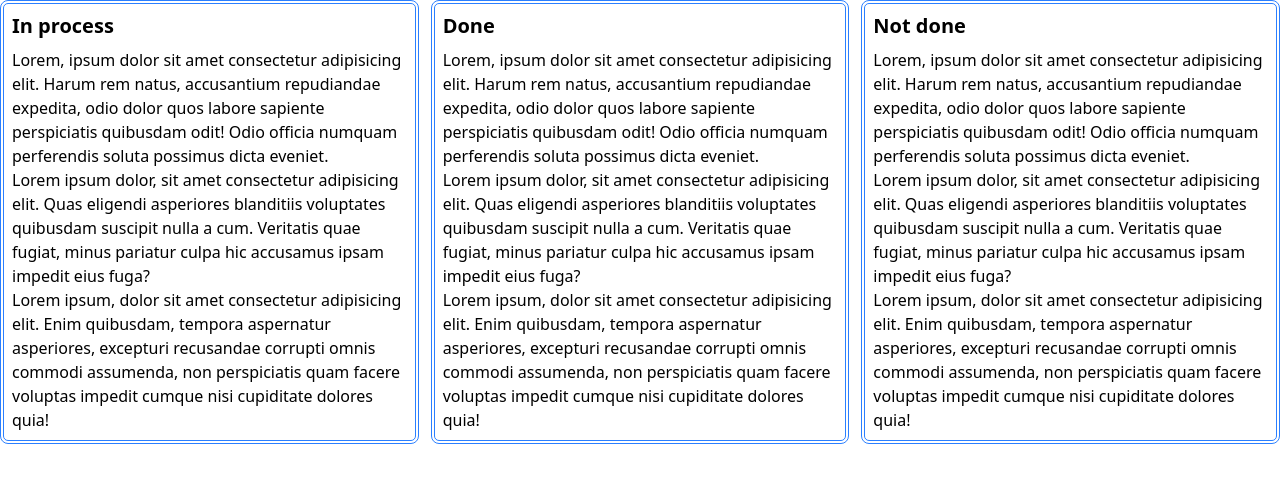
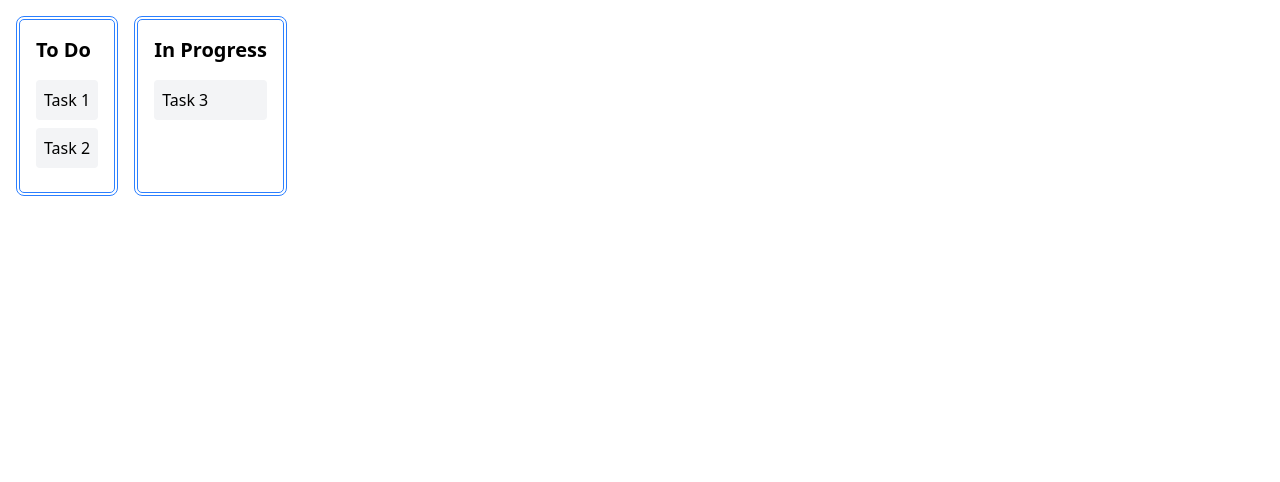
Before and after one commit to Glebonchik/Tasks-Manager, a React (Vite) app: page / in a window 1280 px wide. Shown: the top 482 px of the page. Built offline with nearby package versions, Linux system fonts and the light colour scheme.

Commit message:
DnD added for tasks

```diff
--- a/package.json
+++ b/package.json
@@ -13,6 +13,8 @@
     "@reduxjs/toolkit": "^2.6.1",
     "@tailwindcss/vite": "^4.0.12",
     "react": "^19.0.0",
+    "react-dnd": "^16.0.1",
+    "react-dnd-html5-backend": "^16.0.1",
     "react-dom": "^19.0.0",
     "react-redux": "^9.2.0",
     "tailwindcss": "^4.0.12"
--- a/src/App.tsx
+++ b/src/App.tsx
@@ -1,12 +1,16 @@
-import Card from "./components/Card"
+import { Provider } from "react-redux"
+import { store } from "./state/store"
+import { DndProvider } from "react-dnd"
+import { HTML5Backend } from "react-dnd-html5-backend"
+import Board from "./components/Board"
 
 const App = () => {
   return (
-    <div className="flex space-between space-x-3 space">
-      <Card Title={"In process"}/>
-      <Card Title={"Done"}/>
-      <Card Title={"Not done"}/>
-    </div>
+    <Provider store={store}>
+      <DndProvider debugMode={true} backend={HTML5Backend}>
+        <Board />
+      </DndProvider>
+    </Provider>
   )
 }
 
--- /dev/null
+++ b/src/components/Board.tsx
@@ -0,0 +1,21 @@
+import { useAppSelector } from "../hooks/stateHooks"
+import Card from "./Card"
+
+const Board = () => {
+    const columns = useAppSelector((state) => state.tasks.columns);
+
+  return (
+    <div className="flex space-x-4 p-4">
+      {columns.map((column) => (
+        <Card
+          key={column.id}
+          id={column.id}
+          title={column.title}
+          tasks={column.tasks}
+        />
+      ))}
+    </div>
+  )
+}
+
+export default Board
--- a/src/components/Card.tsx
+++ b/src/components/Card.tsx
@@ -1,17 +1,44 @@
 import React from "react"
 import { CardProps } from "../interfaces/cardProps"
+import { useDispatch } from "react-redux"
+import { DropTargetMonitor,  useDrop } from "react-dnd";
+import { moveTask } from "../state/card/cardStore";
+import TaskItem from "./TaskItem";
 
-const Card: React.FC<CardProps> = ({Title}) => {
+const Card: React.FC<CardProps> = ({id, title, tasks}) => {
+    const dispatch = useDispatch();
+    const [{ isOver }, drop] = useDrop(() => ({
+        accept: "TASK",
+        drop: (item: { id: string; columnId: string }) => {
+        console.log("Task dropped:", item);
+          dispatch(
+            moveTask({
+              taskId: item.id,
+              sourceColumnId: item.columnId,
+              destinationColumnId: id,
+            })
+          );
+        },
+        collect: (monitor: DropTargetMonitor) => ({
+          isOver: !!monitor.isOver(),
+        }),
+      }));
+
+
   return (
-    <div className="border-4 border-double border-blue-500 rounded-lg flex flex-col items-start space-y-2 p-2">
-        <h1 className="font-bold text-xl">{Title}</h1>
-        <div>
-            <div>Lorem, ipsum dolor sit amet consectetur adipisicing elit. Harum rem natus, accusantium repudiandae expedita, odio dolor quos labore sapiente perspiciatis quibusdam odit! Odio officia numquam perferendis soluta possimus dicta eveniet.</div>
-            <div>Lorem ipsum dolor, sit amet consectetur adipisicing elit. Quas eligendi asperiores blanditiis voluptates quibusdam suscipit nulla a cum. Veritatis quae fugiat, minus pariatur culpa hic accusamus ipsam impedit eius fuga?</div>
-            <div>Lorem ipsum, dolor sit amet consectetur adipisicing elit. Enim quibusdam, tempora aspernatur asperiores, excepturi recusandae corrupti omnis commodi assumenda, non perspiciatis quam facere voluptas impedit cumque nisi cupiditate dolores quia!</div>
-        </div>
+  <div ref={drop} className={`border-4 border-double border-blue-500 rounded-lg p-4 ${isOver ? "bg-gray-200" : ""}`}>
+      <h1 className="font-bold text-xl">{title}</h1>
+      <div className="mt-4">
+        {tasks.map((task) => (
+          <TaskItem
+          key={`${task.id}-${id}`}
+          id={task.id}
+          content={task.content}
+          columnId={id} />
+        ))}
+      </div>
     </div>
-  )
+  );
 }
 
 export default Card
--- /dev/null
+++ b/src/components/TaskItem.tsx
@@ -0,0 +1,27 @@
+import React from "react";
+import { DragSourceMonitor, useDrag } from "react-dnd";
+import TaskProps from "../interfaces/taskProps";
+
+const TaskItem: React.FC<TaskProps> = ({ id, content, columnId }) => {
+  const [{ isDragging }, drag] = useDrag(() => ({
+    type: "TASK",
+    item: { id, columnId },
+    collect: (monitor: DragSourceMonitor) => ({
+      isDragging: !!monitor.isDragging(),
+    }),
+    options: {
+      dropEffect: "move",
+    },
+  }), []);
+
+
+  return (
+    <div
+    ref={drag}
+    className={`p-2 mb-2 bg-gray-100 rounded ${isDragging ? "opacity-50 shadow-xl" : ""}`}>
+      {content}
+    </div>
+  );
+};
+
+export default TaskItem;
--- a/src/interfaces/cardProps.ts
+++ b/src/interfaces/cardProps.ts
@@ -1,3 +1,5 @@
 export interface CardProps {
-    Title: string
+    id: string,
+    title: string,
+    tasks: {id: string, content: string, }[]
 }
--- /dev/null
+++ b/src/interfaces/taskProps.ts
@@ -0,0 +1,5 @@
+export default interface TaskProps{
+    id: string,
+    content: string,
+    columnId: string,
+}
--- a/src/state/card/cardStore.ts
+++ b/src/state/card/cardStore.ts
@@ -26,18 +26,23 @@ const tasksSlice = createSlice({
   initialState,
   reducers: {
     moveTask: (state, action: PayloadAction<{taskId: string, sourceColumnId: string,  destinationColumnId: string}>) => {
-      const { taskId, sourceColumnId, destinationColumnId } = action.payload;
+        const { taskId, sourceColumnId, destinationColumnId } = action.payload;
 
-      const sourceColumn = state.columns.find((col) => col.id === sourceColumnId);
-      const task = sourceColumn?.tasks.find((t) => t.id === taskId);
+        const sourceColumn = state.columns.find((col) => col.id === sourceColumnId);
+        if (!sourceColumn) return;
 
-      if (!sourceColumn || !task) return
-      sourceColumn.tasks = sourceColumn.tasks.filter((t) => t.id !== taskId);
+        const taskIndex = sourceColumn.tasks.findIndex((t) => t.id === taskId);
+        if (taskIndex === -1) return;
 
-      const destinationColumn = state.columns.find((col) => col.id == destinationColumnId);
-      if (destinationColumn){
-        destinationColumn.tasks.push(task);
-      }
+        const [task] = sourceColumn.tasks.splice(taskIndex, 1);
+
+
+        const destinationColumn = state.columns.find(
+          (col) => col.id === destinationColumnId
+        );
+        if (destinationColumn) {
+          destinationColumn.tasks.push(task);
+        }
     },
   },
 });
```
Also changed, not shown: src/state/store.ts (line endings or trailing spaces), 2 other files (tests, documents, lock files or other folders).
